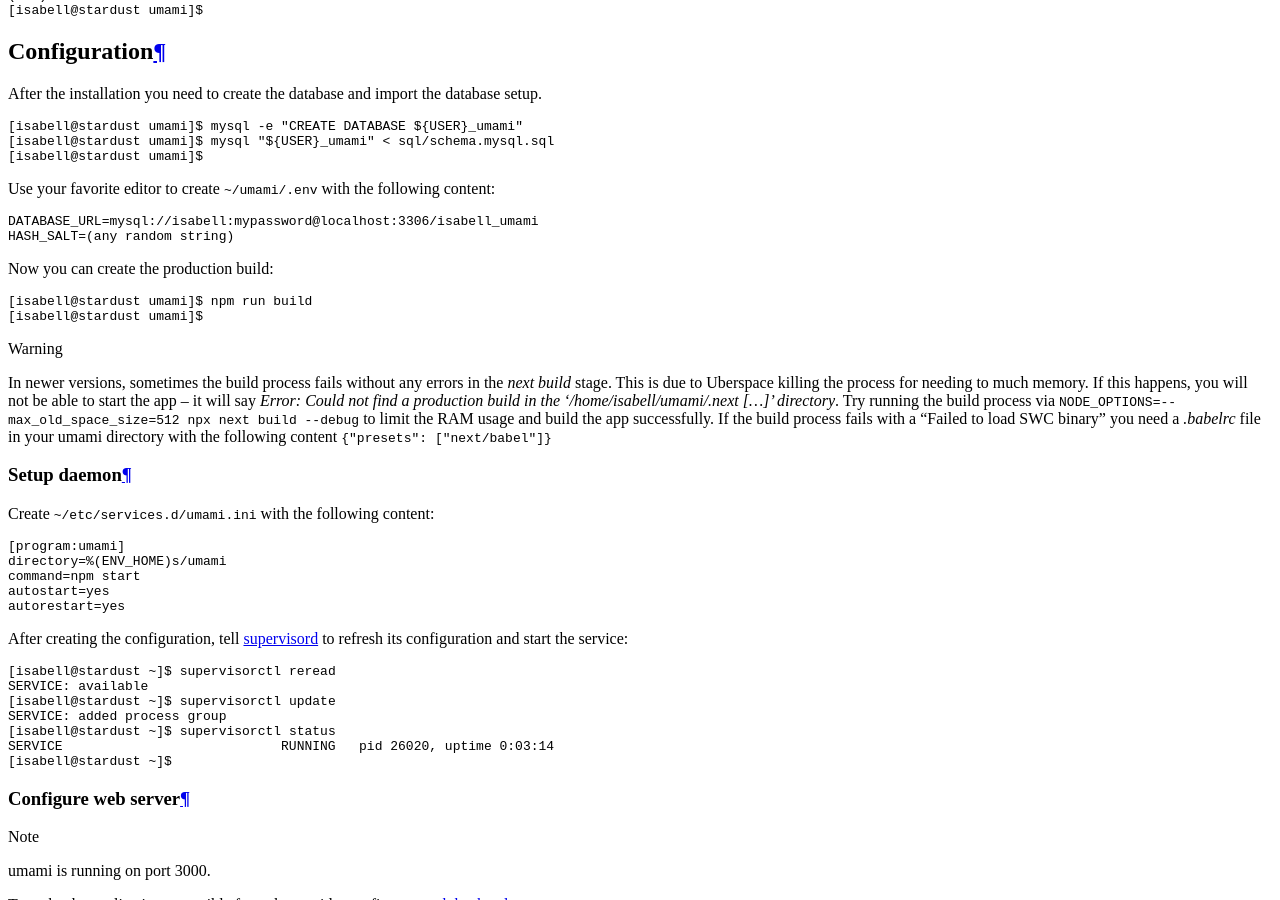
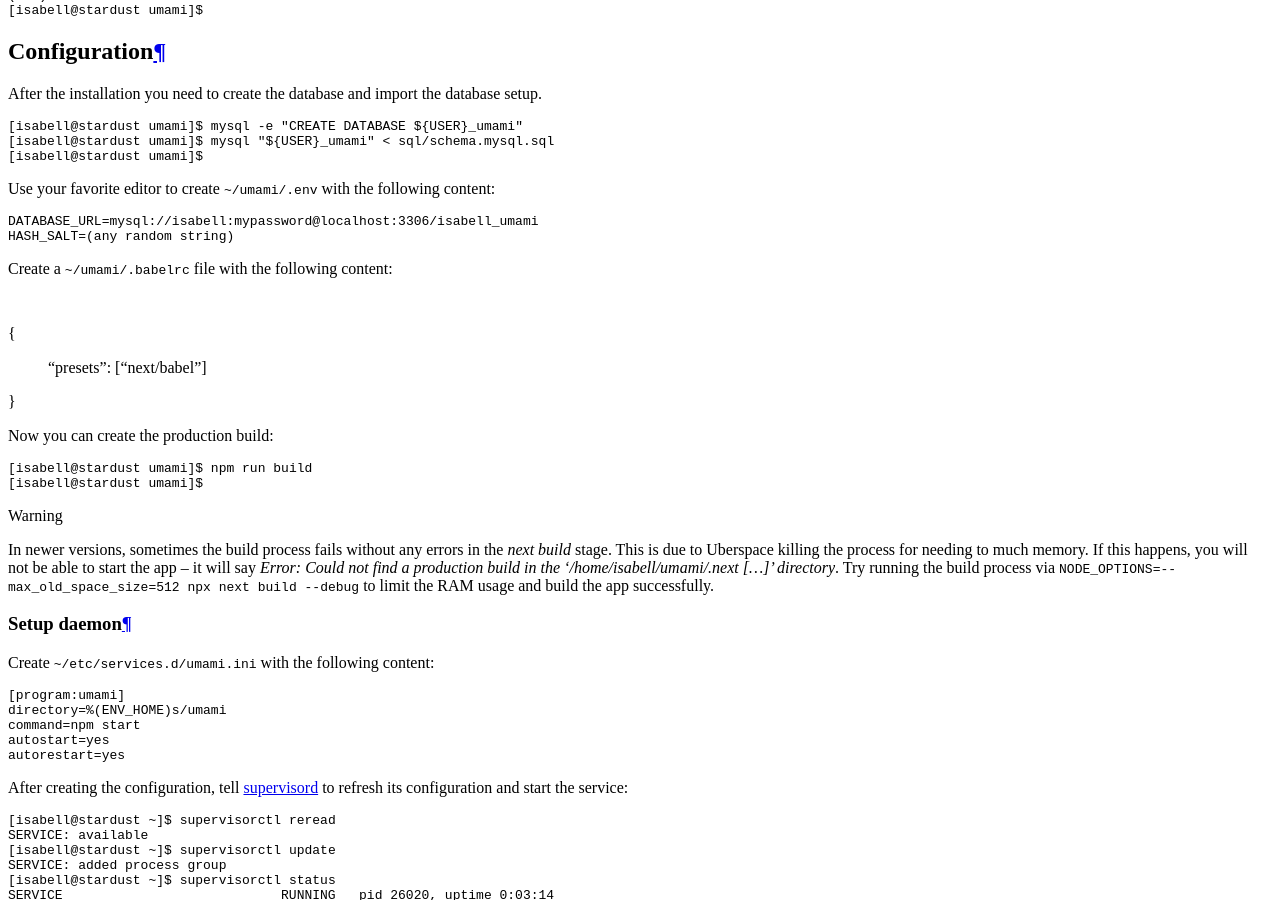
Before and after one commit to Uberspace/lab, a Sphinx documentation site: the page built from source/guide_umami.rst, in a window 1280 px wide and 900 px high, scrolled down 5576 px. Built offline with Sphinx 7.4.7 and the Read the Docs theme 2.0.0, drawn with Linux system fonts in a browser that asks for light colours.

Commit message:
Update guide_umami.rst

```diff
--- a/source/guide_umami.rst
+++ b/source/guide_umami.rst
@@ -80,6 +80,13 @@
   DATABASE_URL=mysql://isabell:mypassword@localhost:3306/isabell_umami
   HASH_SALT=(any random string)
 
+Create a ``~/umami/.babelrc`` file with the following content:
+
+.. code-block:: ini
+{
+  "presets": ["next/babel"]
+}
+
 Now you can create the production build:
 
 .. code-block:: console
@@ -87,7 +94,7 @@
  [isabell@stardust umami]$ npm run build
  [isabell@stardust umami]$
 
-.. warning:: In newer versions, sometimes the build process fails without any errors in the `next build` stage. This is due to Uberspace killing the process for needing to much memory. If this happens, you will not be able to start the app – it will say `Error: Could not find a production build in the '/home/isabell/umami/.next [...]' directory`. Try running the build process via ``NODE_OPTIONS=--max_old_space_size=512 npx next build --debug`` to limit the RAM usage and build the app successfully. If the build process fails with a "Failed to load SWC binary" you need a `.babelrc` file in your umami directory with the following content ``{"presets": ["next/babel"]}``
+.. warning:: In newer versions, sometimes the build process fails without any errors in the `next build` stage. This is due to Uberspace killing the process for needing to much memory. If this happens, you will not be able to start the app – it will say `Error: Could not find a production build in the '/home/isabell/umami/.next [...]' directory`. Try running the build process via ``NODE_OPTIONS=--max_old_space_size=512 npx next build --debug`` to limit the RAM usage and build the app successfully.
 
 Setup daemon
 ------------
```
